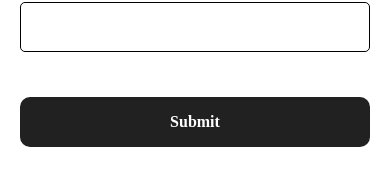
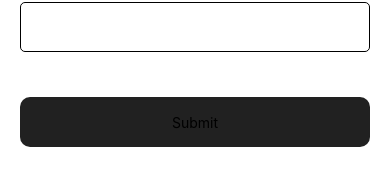
Before and after one commit to AyodejiOmole/first-app, a React Native app: screen / in a window 390 px wide. Shown: the part 213-398 px from the top of the page. Built offline with nearby package versions, Linux system fonts and the light colour scheme.

Commit message:
fixed text issue

```diff
--- a/App.js
+++ b/App.js
@@ -17,10 +17,11 @@ export default function App() {
       </View>
 
       <View style={styles.button}>
-        Submit
+        <Text>Submit</Text>
       </View>
 
-      <StatusBar style="auto" />
+      <StatusBar barStyle="dark-content"/>
+      {/* status = "auto" */}
     </View>
   );
 }
--- a/package.json
+++ b/package.json
@@ -8,7 +8,7 @@
     "web": "expo start --web"
   },
   "dependencies": {
-    "@expo/webpack-config": "^18.0.1",
+    "@expo/webpack-config": "^0.17.2",
     "expo": "^47.0.13",
     "expo-status-bar": "~1.4.2",
     "react": "18.1.0",
```
